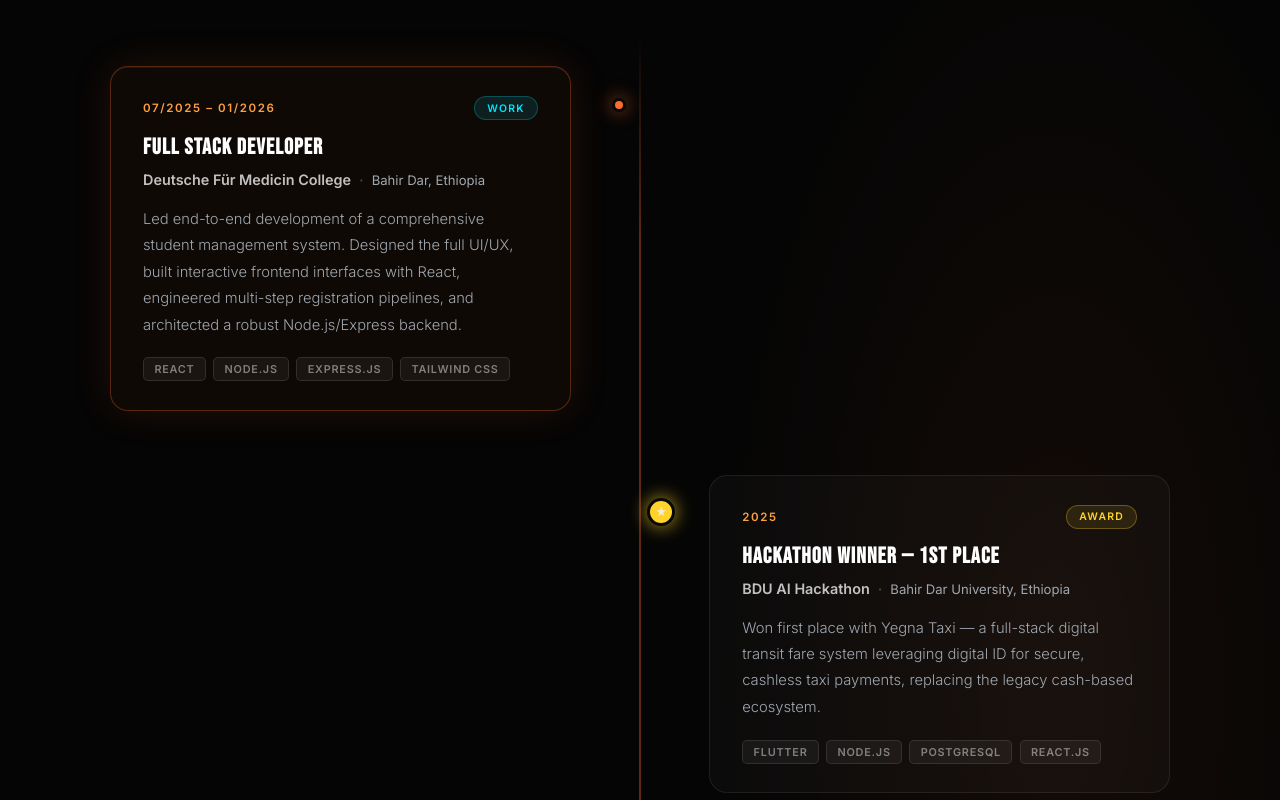
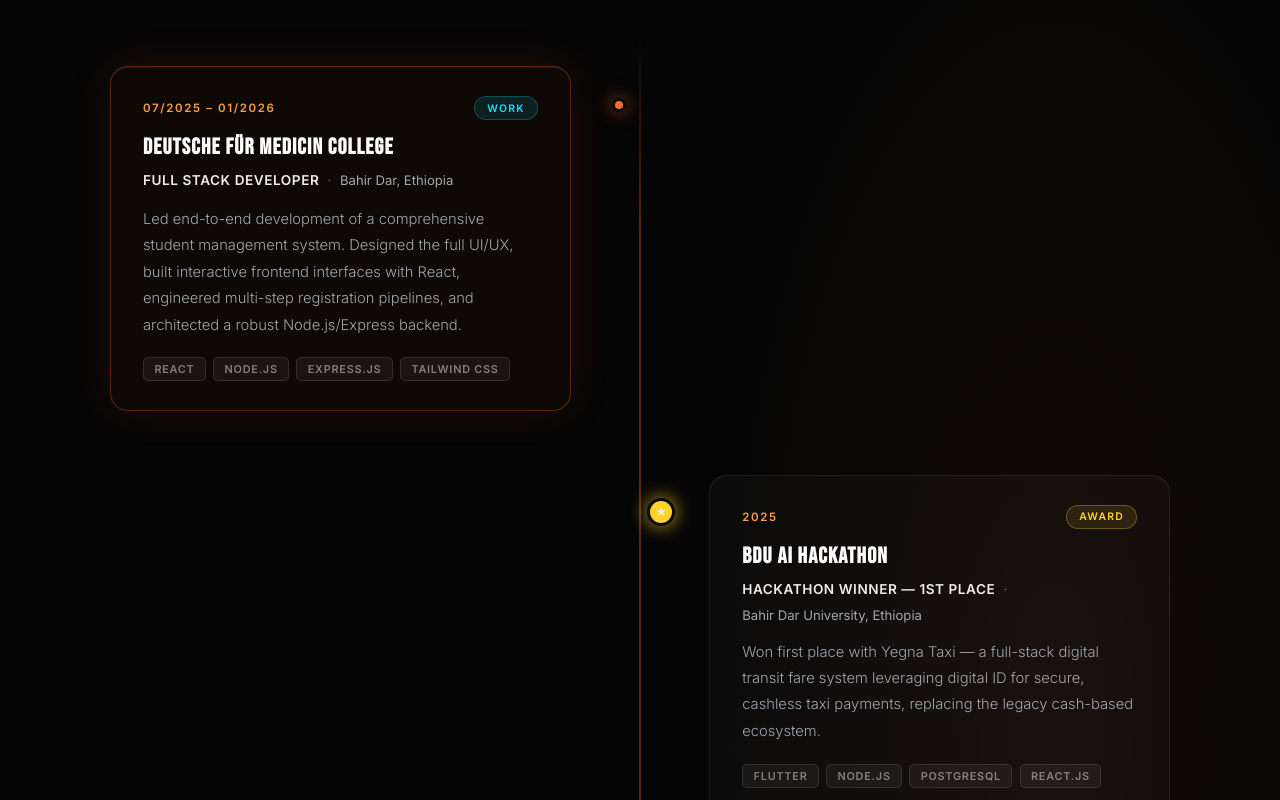
Before and after one commit to surafelbit/surafelbit.github.io, a React (Vite) app: page / in a window 1280 px wide. Shown: the part 3800-4600 px from the top of the page. Built offline with nearby package versions, Linux system fonts and the light colour scheme.

Commit message:
making the experience place more focus

```diff
--- a/src/App.jsx
+++ b/src/App.jsx
@@ -601,10 +601,10 @@
                   </span>
                 </div>
 
-                <h3 className="timeline-role">{item.role}</h3>
+                <h3 className="timeline-role">{item.company}</h3>
 
                 <div className="timeline-company">
-                  <span className="timeline-company-name">{item.company}</span>
+                  <span className="timeline-company-name">{item.role}</span>
                   <span className="timeline-company-sep">·</span>
                   <span className="timeline-company-loc">{item.location}</span>
                 </div>
--- a/src/index.css
+++ b/src/index.css
@@ -1379,9 +1379,11 @@
 }
 
 .timeline-company-name {
-  font-size: 0.9rem;
+  font-size: 0.85rem;
   font-weight: 600;
-  color: rgba(255, 255, 255, 0.75);
+  color: var(--accent);
+  letter-spacing: 0.04em;
+  text-transform: uppercase;
 }
 
 .timeline-company-sep {
```
